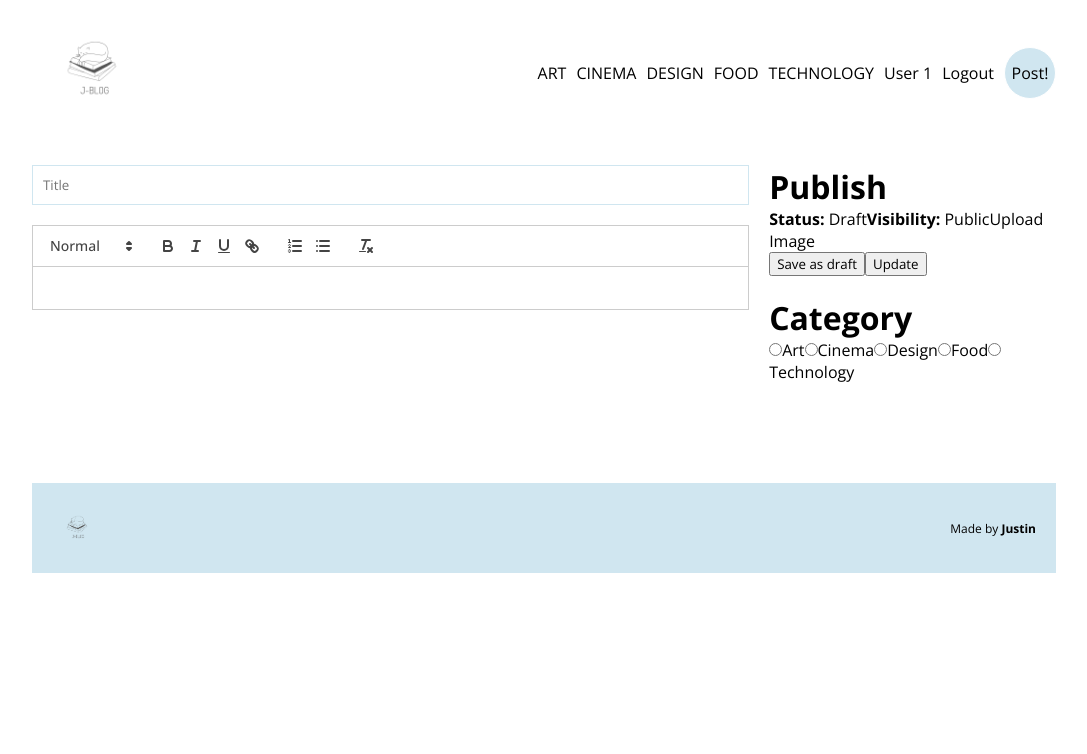
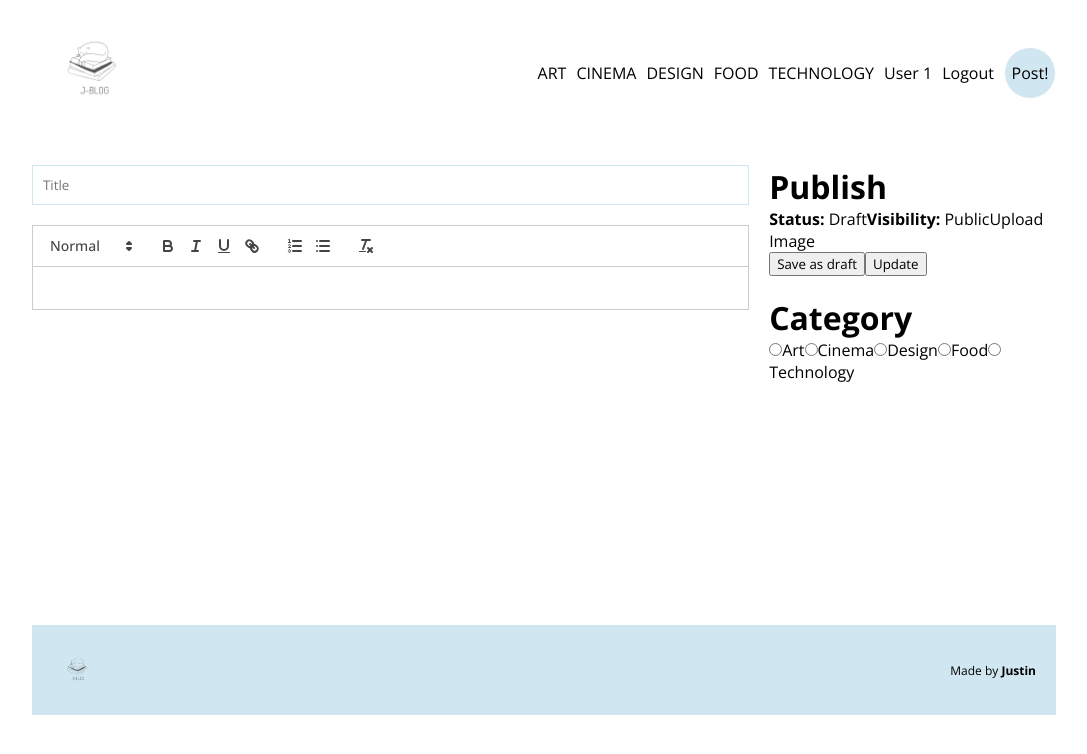
Before and after one commit to justinklam/Digital-Living, a React (Create React App) app in the folder client/: page /write in a window 1280 px wide. Shown: the top 754 px of the page, without its empty margins (96-1183 px from the left). Built offline with nearby package versions, Linux system fonts and the light colour scheme.

Commit message:
add styling for editorContainer. add className for ReactQuill element

```diff
--- a/client/src/pages/Write.jsx
+++ b/client/src/pages/Write.jsx
@@ -13,7 +13,12 @@ const Write = () => {
       <div className="content">
         <input type="text" placeHolder="Title" />
         <div className="editorContainer">
-          <ReactQuill theme="snow" value={value} onChange={setValue} />
+          <ReactQuill
+            className="editor"
+            theme="snow"
+            value={value}
+            onChange={setValue}
+          />
         </div>
       </div>
       <div className="menu">
--- a/client/src/style.scss
+++ b/client/src/style.scss
@@ -348,6 +348,11 @@ $lightblue: #d0e6f0;
           padding: 10px;
           border: 1px solid $lightblue;
         }
+
+        .editorContainer {
+          height: 300px;
+          overflow: scroll;
+        }
       }
 
       .menu {
```
